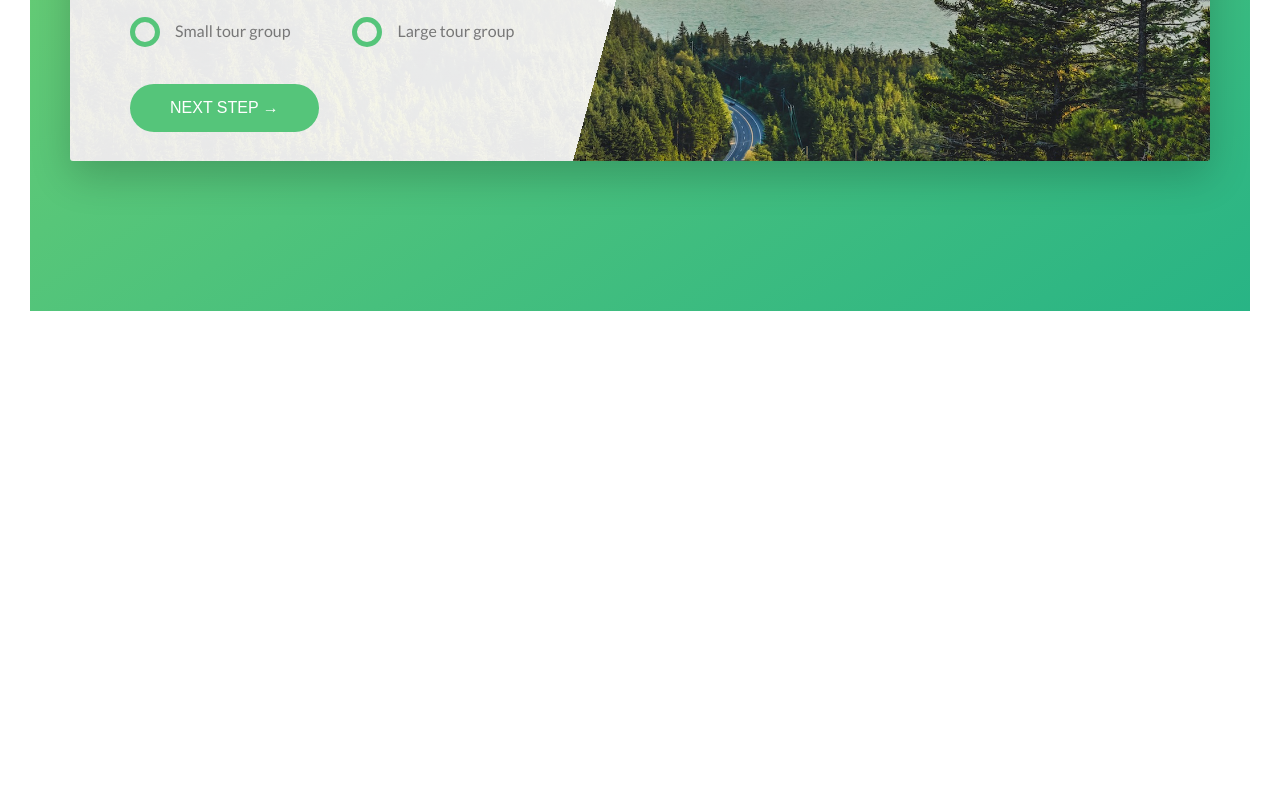
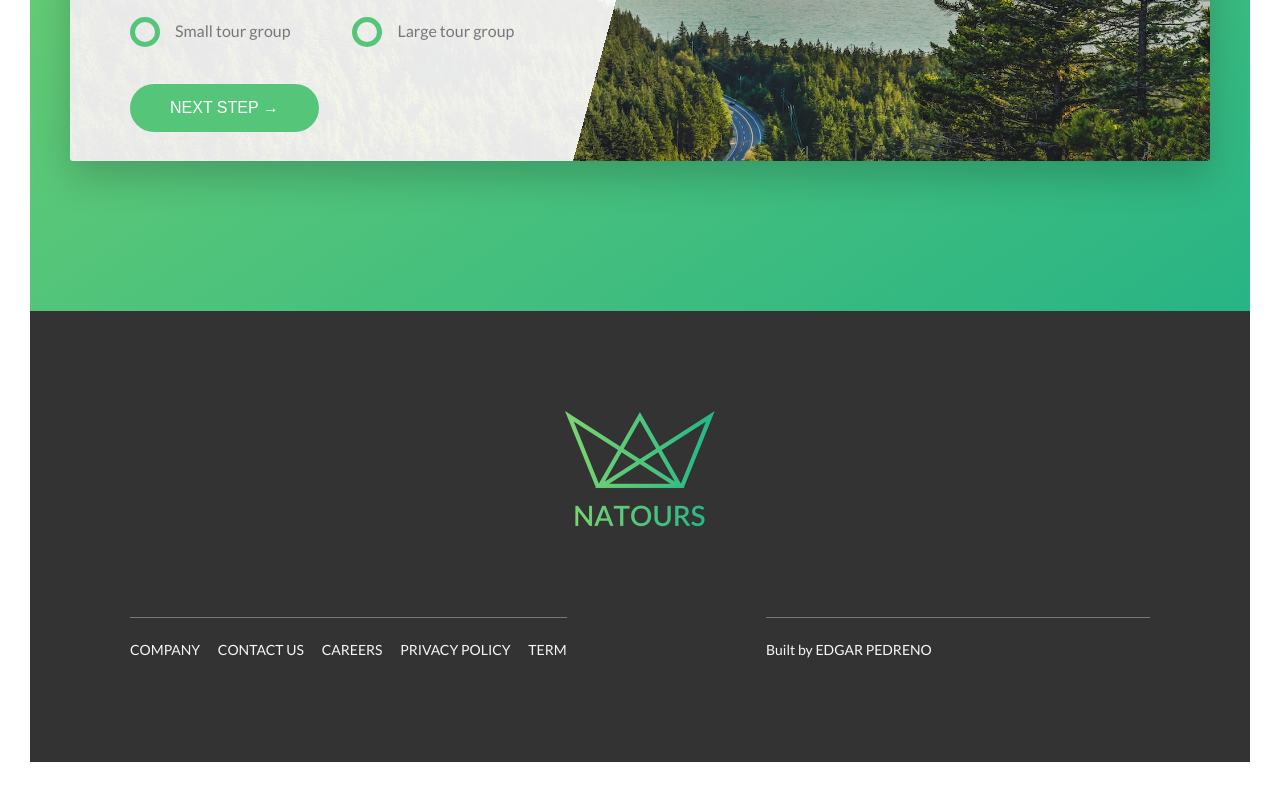
Before and after one commit to eddyc0de/nanotours, a website: page index.html in a window 1280 px wide. Shown: the part 4972-5764 px from the top of the page. Before the commit the page ends 5313 px from the top, so only its background shows below. Drawn offline with Linux system fonts and the light colour scheme; files that its build step writes are made by us from their sources.

Commit message:
Add footer section

```diff
--- a/index.html
+++ b/index.html
@@ -291,6 +291,27 @@
 			</div>
 		</section>
 	</main>
+	<footer class="footer">
+		<div class="footer__logo-box">
+			<img src="img/logo-green-2x.png" alt="Footer logo" class="footer__logo">
+		</div>
+		<div class="row">
+			<div class="col-1-of-2">
+				<div class="footer__navigation">
+					<ul class="footer__list">
+						<li class="footer__item"><a href="#" class="footer__link">Company</a></li>
+						<li class="footer__item"><a href="#" class="footer__link">Contact us</a></li>
+						<li class="footer__item"><a href="#" class="footer__link">Careers</a></li>
+						<li class="footer__item"><a href="#" class="footer__link">Privacy Policy</a></li>
+						<li class="footer__item"><a href="#" class="footer__link">Term</a></li>
+					</ul>
+				</div>
+			</div>
+			<div class="col-1-of-2">
+				<p class="footer__copyright">Built by <a href="#" class="footer__link"> Edgar Pedreno</a></p>
+			</div>
+		</div>
+	</footer>
 	<!--
 		<section class="grid-test">
 			<div class="row">
--- a/sass/abstracts/_variables.scss
+++ b/sass/abstracts/_variables.scss
@@ -15,6 +15,7 @@ $color-gray-light-2: #eee;
 
 $color-gray-dark-1: #777;
 $color-gray-dark-2: #999;
+$color-gray-dark-3: #333;
 
 $color-white: #fff;
 $color-black: #000;
--- /dev/null
+++ b/sass/layouts/_footer.scss
@@ -0,0 +1,61 @@
+.footer {
+	background-color: $color-gray-dark-3;
+	color: $color-gray-light-1;
+	padding: 10rem;
+	font-size: 1.4rem;
+
+	&__logo-box {
+		text-align: center;
+		margin-bottom: 8rem;
+	}
+
+	&__logo {
+		width: 15rem;
+		height: auto;
+	}
+
+	&__navigation {
+		display: inline-block;
+		border-top: 1px solid $color-gray-dark-1;
+		padding-top: 2rem;
+	}
+
+	&__list {
+		list-style: none;
+	}
+
+	&__item {
+		display: inline-block;
+
+		&:not(:last-child) {
+			margin-right: 1.5rem;
+		}
+	}
+
+	&__link {
+		&:link,
+		&:visited {
+			background-color: $color-gray-dark-3;
+			color: $color-gray-light-1;
+			text-decoration: none;
+			text-transform: uppercase;
+			display: inline-block;
+			transition: all .2s;
+		}
+
+		&:hover,
+		&:active {
+			color: $color-primary;
+			box-shadow: 0 1rem 2rem rgba($color-black, .4);
+			transform: rotate(5deg) scale(1.3);
+		}
+	}
+
+	&__copyright {
+		color: inherit;
+		border-top: 1px solid $color-gray-dark-1;
+		padding-top: 2rem;
+		width: 80%;
+		float: right;
+	}
+}
--- a/sass/main.scss
+++ b/sass/main.scss
@@ -17,5 +17,6 @@
 
 @import "layouts/header";
 @import "layouts/grid";
+@import "layouts/footer";
 
 @import "pages/home";
```
Also changed, not shown: css/style.css.
